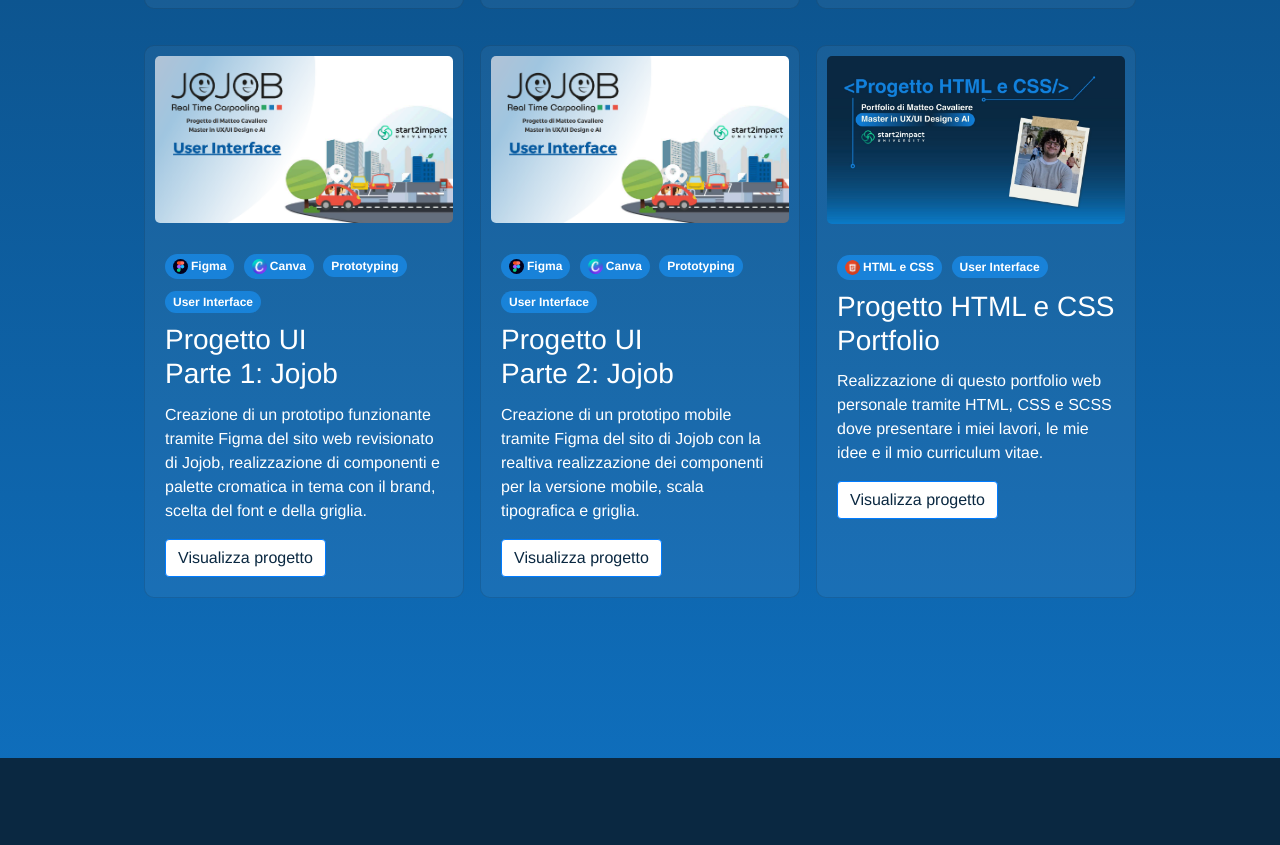
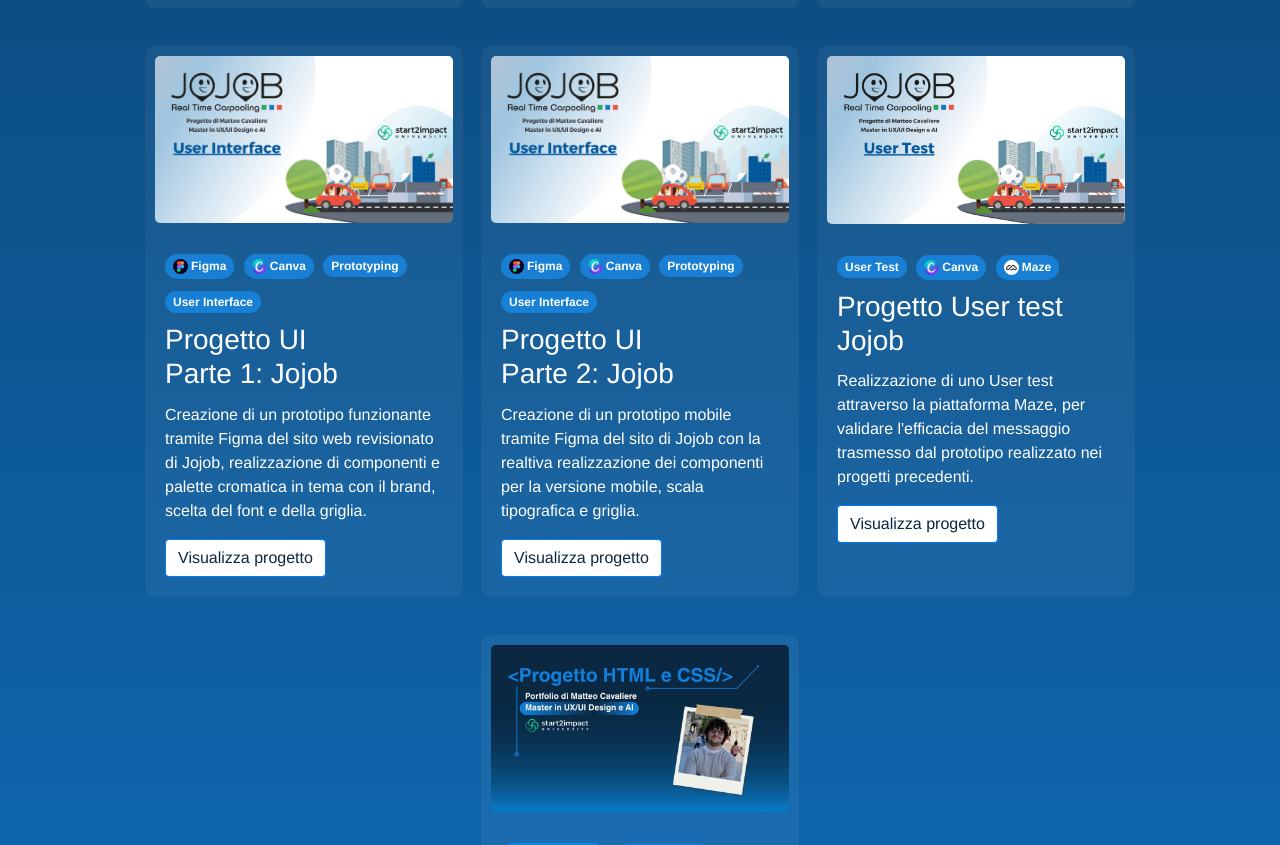
Before and after one commit to Matxuno/Portfolio-Matteo-Cavaliere, a plain HTML site: page progetti.html in a window 1280 px wide. Shown: the part 1398-2243 px from the top of the page. Drawn offline with nearby package versions, Linux system fonts and the light colour scheme.

Commit message:
revisione

```diff
--- a/progetti.html
+++ b/progetti.html
@@ -102,7 +102,7 @@
             </div>
         </div>
         <div class="card">
-            <img src="assets/img/Progetto Wireframing.png" class="card-img-top" alt="Copertina progetto Accessibilità">
+            <img src="assets/img/Progetto Wireframing.png" class="card-img-top" alt="Copertina progetto wireframing">
             <div class="card-body">
                 <span class="badge rounded-pill text-bg-secondary"><img class="logo" src="assets/img/Logo-figma.png"
                         alt="Logo Figma" />Figma</span>
@@ -119,7 +119,7 @@
             </div>
         </div>
         <div class="card">
-            <img src="assets/img/Progetto Wireframing.png" class="card-img-top" alt="Copertina progetto Accessibilità">
+            <img src="assets/img/Progetto Wireframing.png" class="card-img-top" alt="Copertina progetto wireframing">
             <div class="card-body">
                 <span class="badge rounded-pill text-bg-secondary"><img class="logo" src="assets/img/Logo-figma.png"
                         alt="Logo Figma" />Figma</span>
@@ -136,7 +136,7 @@
         </div>
         <div class="card">
             <img src="assets/img/Progetto User Interface.png" class="card-img-top"
-                alt="Copertina progetto Accessibilità">
+                alt="Copertina progetto user interface">
             <div class="card-body">
                 <span class="badge rounded-pill text-bg-secondary"><img class="logo" src="assets/img/Logo-figma.png"
                         alt="Logo Figma" />Figma</span>
@@ -154,7 +154,7 @@
         </div>
         <div class="card">
             <img src="assets/img/Progetto User Interface.png" class="card-img-top"
-                alt="Copertina progetto Accessibilità">
+                alt="Copertina progetto user interface">
             <div class="card-body">
                 <span class="badge rounded-pill text-bg-secondary"><img class="logo" src="assets/img/Logo-figma.png"
                         alt="Logo Figma" />Figma</span>
@@ -167,6 +167,23 @@
                         Jojob con la realtiva realizzazione dei componenti per la versione mobile, scala tipografica e
                         griglia.</p>
                     <a href="assets/file/Progetto_User_Interface_2_di_Matteo_Cavaliere.pdf" target="_blank"
+                        class="btn btn-primary">Visualizza progetto</a>
+            </div>
+        </div>
+        <div class="card">
+            <img src="assets/img/Progetto User Test 1 di Matteo Cavaliere.jpg" class="card-img-top"
+                alt="Copertina progetto user test">
+            <div class="card-body">
+                <span class="badge rounded-pill text-bg-secondary">User Test</span>
+                <span class="badge rounded-pill text-bg-secondary"><img class="logo" src="assets/img/Logo-canva.jpg"
+                        alt="Logo Canva" />Canva</span>
+                <span class="badge rounded-pill text-bg-secondary"><img class="logo" src="assets/img/Logo-maze.png"
+                        alt="Logo html" />Maze</span>
+                <h3 class="card-title">Progetto User test<br>Jojob</h5>
+                    <p class="card-text">Realizzazione di uno User test attraverso la piattaforma Maze, per validare
+                        l'efficacia del messaggio trasmesso dal prototipo realizzato nei progetti
+                        precedenti.</p>
+                    <a href="assets/file/Progetto_User_Test_di_Matteo_Cavaliere.pdf" target="_blank"
                         class="btn btn-primary">Visualizza progetto</a>
             </div>
         </div>
```
Also changed, not shown: assets/img/Progetto User Test 1 di Matteo Cavaliere.jpg (added), 1 other file.
